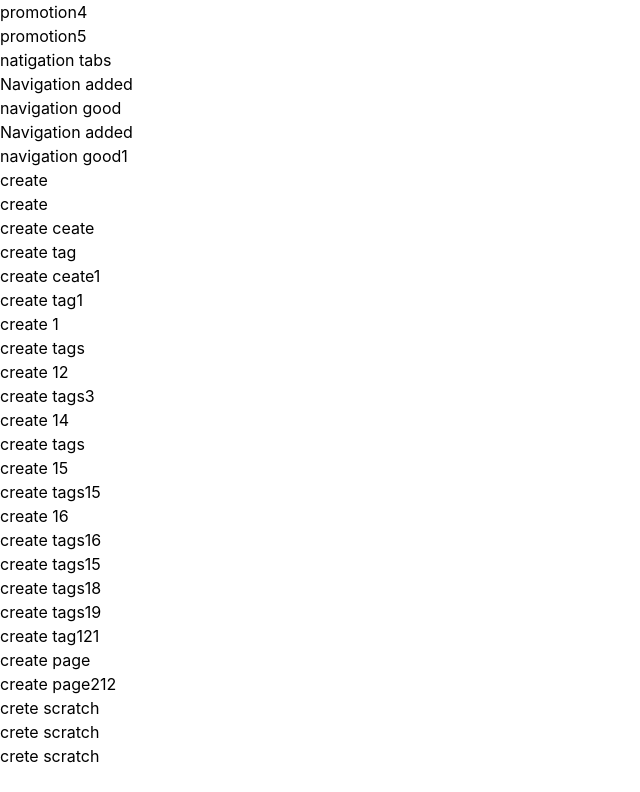
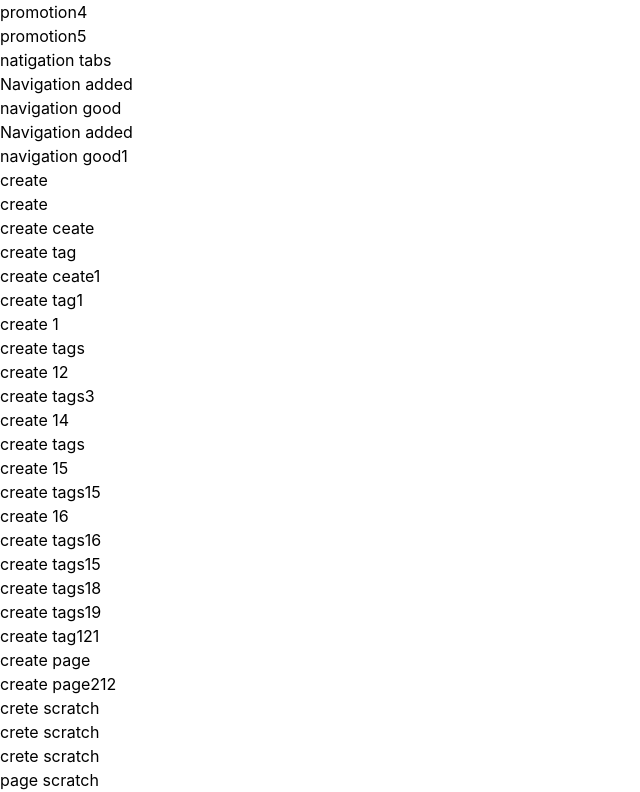
Before and after one commit to UmiduKaushika97/promotion-project, a React (Vite) app: page / in a window 1280 px wide. Shown: the part 220-1012 px from the top of the page, without its empty margins (0-640 px from the left). Before the commit the page ends 988 px from the top, so only its background shows below. Built offline with nearby package versions, Linux system fonts and the light colour scheme.

Commit message:
page scratch

```diff
--- a/src/App.tsx
+++ b/src/App.tsx
@@ -64,6 +64,8 @@ function App() {
 <h1>crete scratch </h1>
 <h2>crete scratch </h2>
 
+<p>page scratch </p>
+
     </>
   )
 }
```
